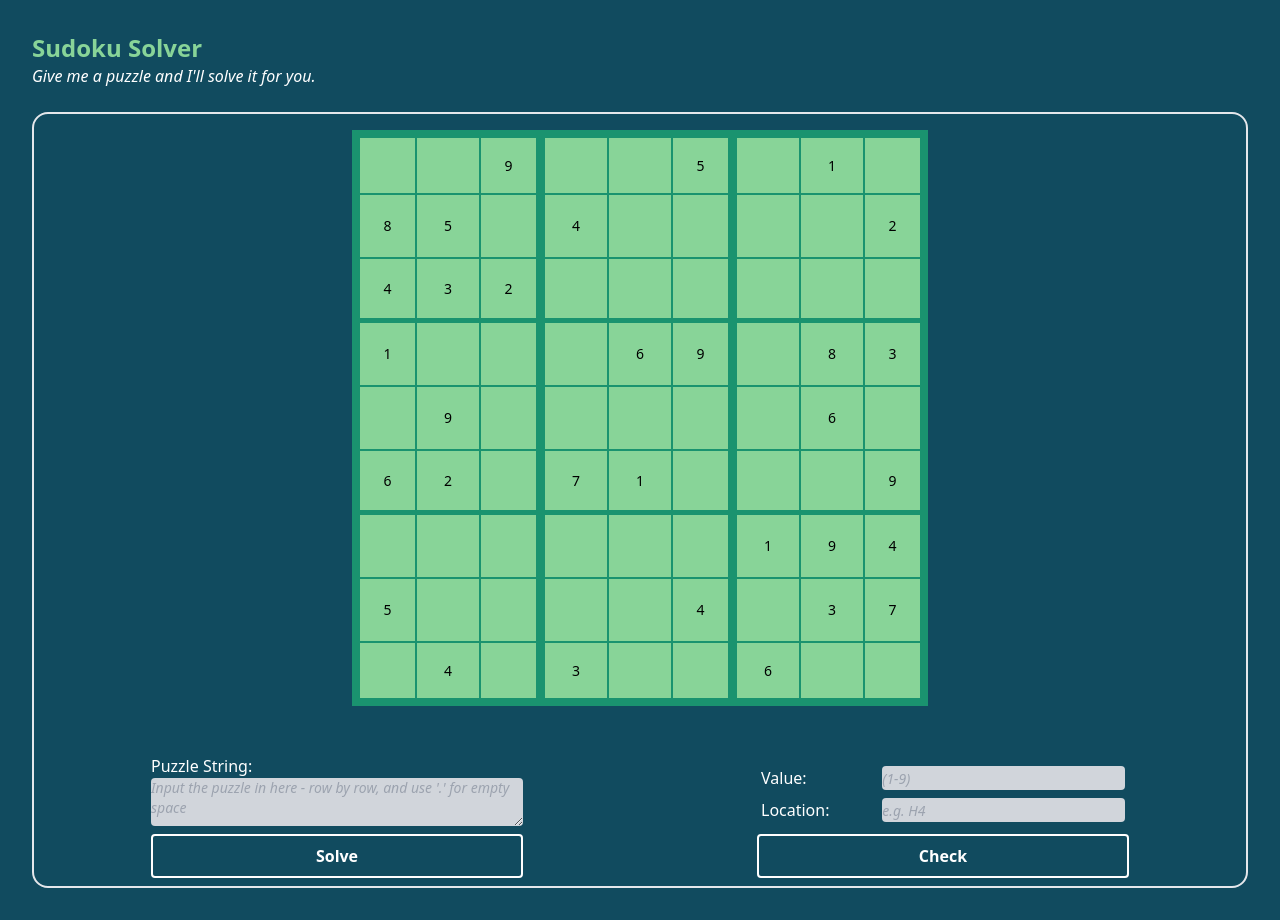
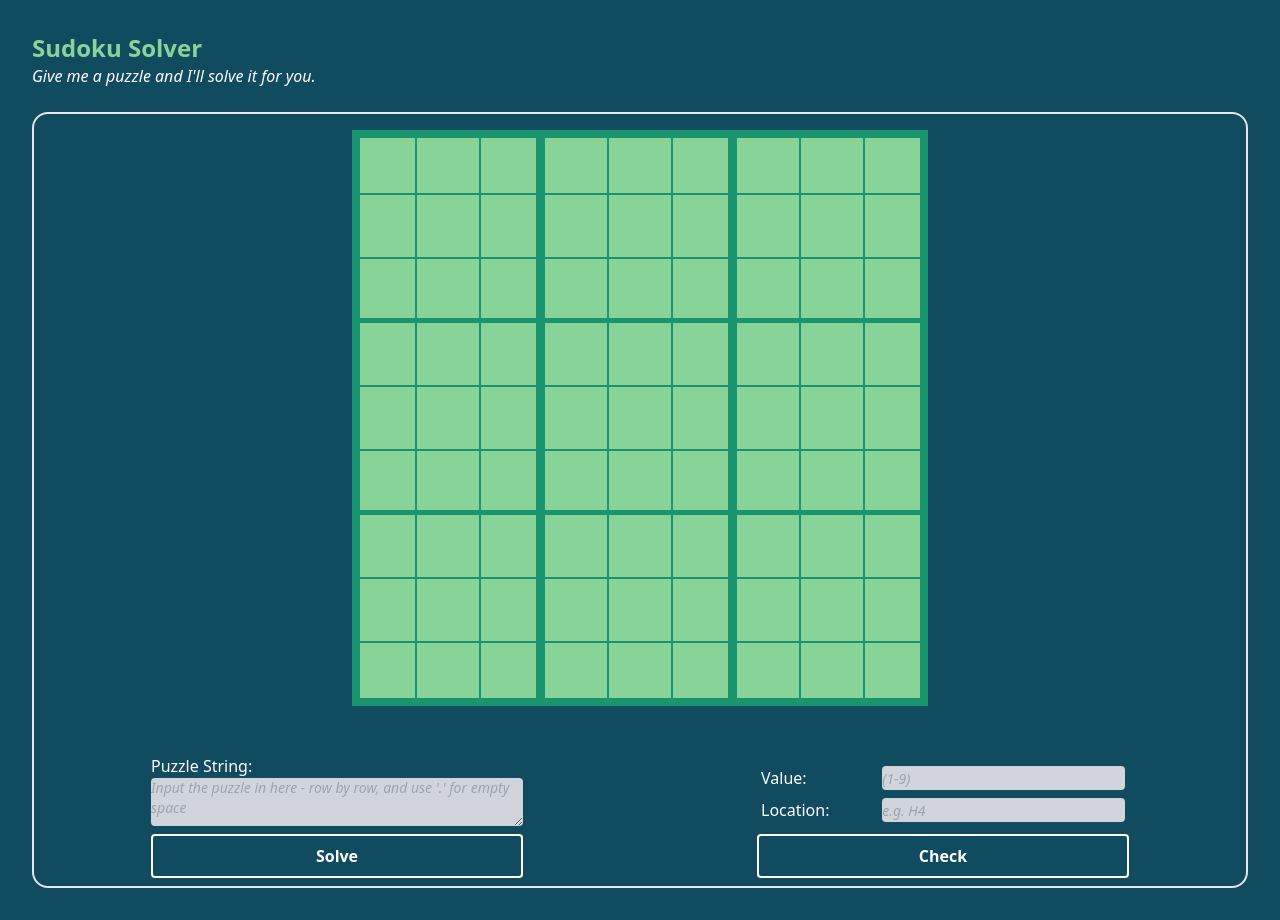
Before and after one commit to charcparle/project-sudoku-solver, a React (Create React App) app in the folder client/: page / in a window 1280 px wide. Built offline with nearby package versions, Linux system fonts and the light colour scheme.

Commit message:
Fix display and states logic for board

```diff
--- a/client/src/components/Board.jsx
+++ b/client/src/components/Board.jsx
@@ -1,24 +1,38 @@
-import { useContext, useEffect } from "react"
+import { useState, useContext, useEffect } from "react"
 import SudokuContext from "../context/SudokuContext"
 import BoardCell from "./BoardCell"
 function Board() {
   const { puzzleStr, solutionStr } = useContext(SudokuContext)
-  let puzzleArr = []
-  puzzleArr =
-    "..9..5.1.85.4....2432......1...69.83.9.....6.62.71...9......1945....4.37.4.3..6..".split(
-      ""
-    )
+  let emptyArr = []
+  for (let i = 0; i < 81; i++) {
+    emptyArr.push(".")
+  }
+  const [puzzleArr, setPuzzleArr] = useState(emptyArr)
   useEffect(() => {
     if (solutionStr === "" || solutionStr === undefined) {
-      puzzleArr = puzzleStr.split("")
+      // Handle cases where length<81
+      let diff = 81 - puzzleStr.length
+      let targetArr = puzzleStr.split("")
+      if (diff > 0) {
+        for (let j = 0; j < diff; j++) {
+          targetArr.push(".")
+        }
+      } else if (diff < 0) {
+        targetArr = targetArr.slice(0, 81)
+      }
+      setPuzzleArr(targetArr)
     } else {
-      puzzleArr = solutionStr.split("")
+      // When Solution is retrieved
+      setPuzzleArr(solutionStr.split(""))
     }
-    console.log(`puzzleArr: ${puzzleArr}`)
-  }, [puzzleStr, solutionStr])
+  }, [puzzleStr, solutionStr, setPuzzleArr])
   return (
     <div className="flex flex-col items-center">
-      <div className="grid grid-cols-9 w-max">{puzzleArr.map((x,i)=>(<BoardCell content={x} idx={i} key={i}/>))}</div>
+      <div className="grid grid-cols-9 w-max">
+        {puzzleArr.map((x, i) => (
+          <BoardCell content={x} idx={i} key={i} />
+        ))}
+      </div>
     </div>
   )
 }
--- a/client/src/components/Input.jsx
+++ b/client/src/components/Input.jsx
@@ -8,6 +8,10 @@ function Input() {
     "Input the puzzle in here - row by row, and use '.' for empty space"
   const handleChange = (e) => {
     setText(e.target.value)
+    dispatch({
+      type: "UPDATE_CURRENT",
+      payload: {puzzle: e.target.value}
+    })
   }
   const handleSubmit = async (e) => {
     e.preventDefault()
--- a/client/src/context/SudokuReducer.jsx
+++ b/client/src/context/SudokuReducer.jsx
@@ -6,6 +6,17 @@ const sudokuReducer = (state, action) => {
                 puzzleStr: action.payload.puzzle,
                 solutionStr: action.payload.solution
             }
+        case "UPDATE_CURRENT":
+            return {
+                ...state,
+                puzzleStr: action.payload.puzzle,
+                solutionStr: ""
+            }
+        case "GET_VALIDITY":
+            return {
+                ...state,
+                validated: action.payload
+            }
         default:
             break;
     }
```
